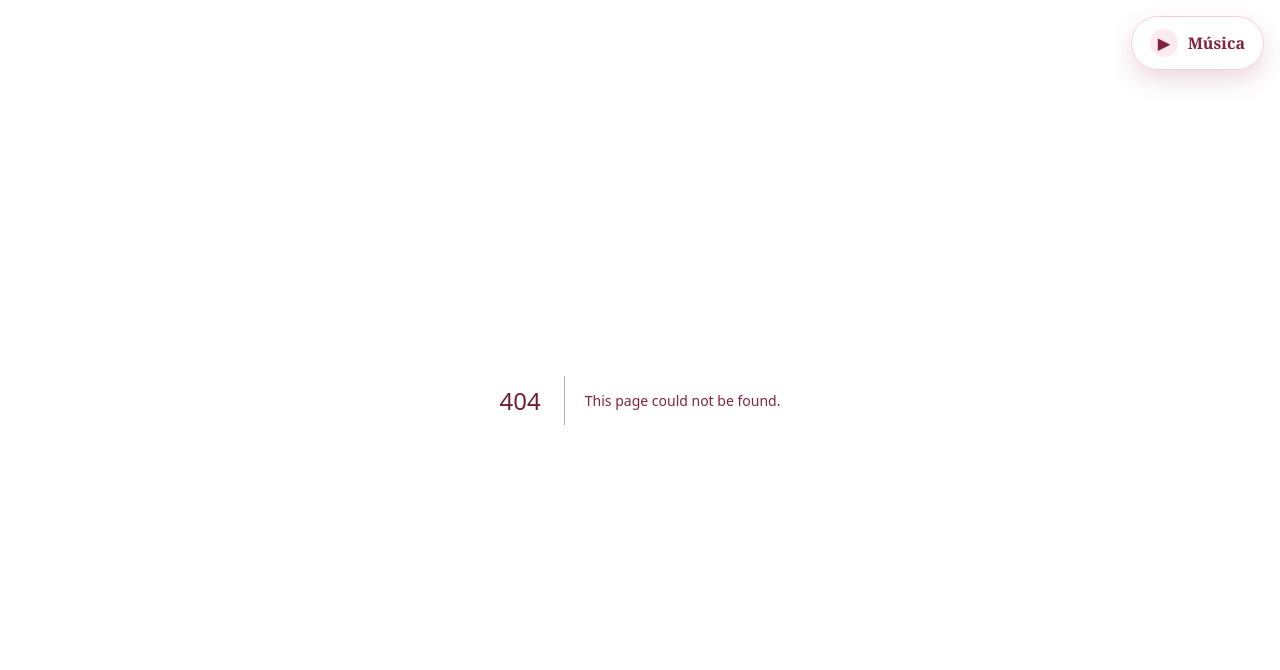
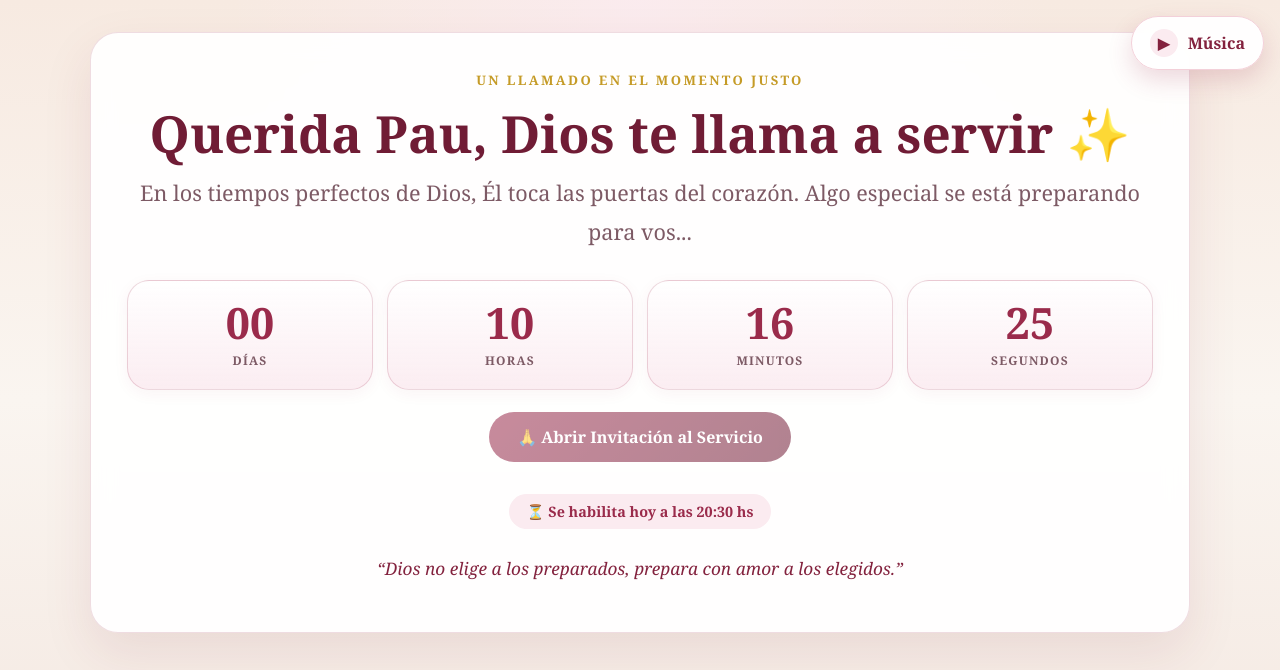
Before and after one commit to Emonkeymc21/invitacion-pau, a Next.js app: page /1 in a window 1280 px wide. Before the commit this address had no page. Shown: the top 670 px of the page. Built offline with nearby package versions, Linux system fonts and the light colour scheme.

Commit message:
Add files via upload

```diff
--- /dev/null
+++ b/app/[slug]/page.tsx
@@ -0,0 +1,22 @@
+import InviteClient from '@/components/InviteClient';
+import { getInvitationBySlug, invitations } from '@/lib/invitations';
+import { formatArgentinaReference } from '@/lib/time';
+
+export default async function InvitationPage({ params }: { params: Promise<{ slug: string }> }) {
+  const { slug } = await params;
+
+  // Si busca un slug no registrado, carga 'pau-rodriguez'
+  const invitation = getInvitationBySlug(slug) || invitations['pau-rodriguez'];
+
+  return (
+    <InviteClient
+      slug={invitation.slug}
+      publicInvitation={{
+        nombre: invitation.nombre,
+        nickname: invitation.nickname,
+        unlockAtArgentina: invitation.unlockAtArgentina,
+        unlockAtArgentinaFormatted: formatArgentinaReference(invitation.unlockAtArgentina)
+      }}
+    />
+  );
+}
```
